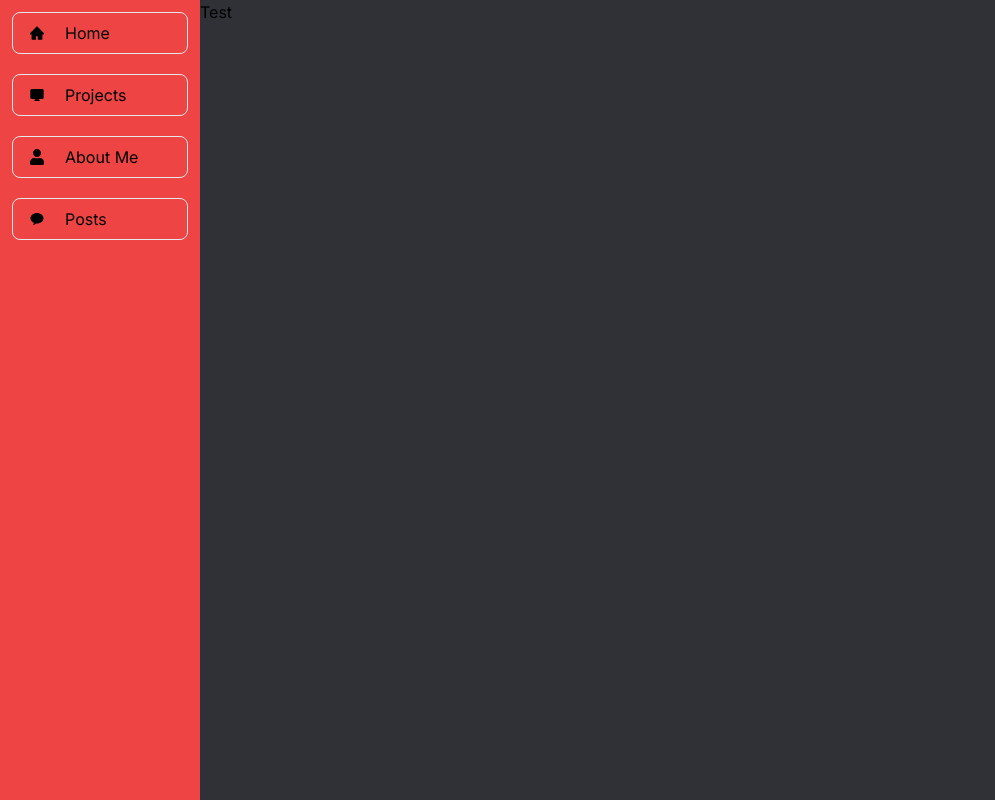
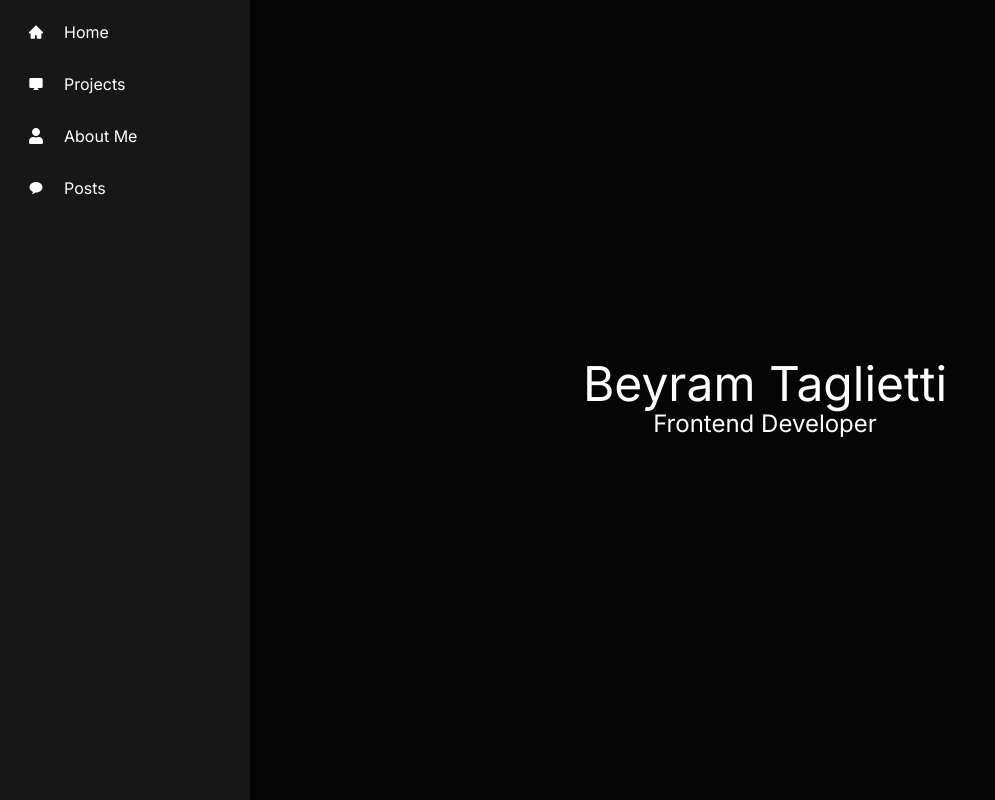
Before and after one commit to BeyramTaglietti/beyram.dev, a Next.js app: page / in a window 1280 px wide. Shown: the whole page, without its empty margins (0-995 px from the left). Built offline with nearby package versions, Linux system fonts and the light colour scheme.

Commit message:
Theme colors

```diff
--- a/src/app/globals.css
+++ b/src/app/globals.css
@@ -3,5 +3,6 @@
 @tailwind utilities;
 
 :root {
-  background-color: #2f3136;
+  background-color: #050505;
+  color: white;
 }
--- a/src/app/page.tsx
+++ b/src/app/page.tsx
@@ -1,3 +1,8 @@
 export default function Home() {
-  return <h1>Test</h1>;
+  return (
+    <div className="flex flex-col justify-center items-center w-full h-full">
+      <h1 className="text-5xl">Beyram Taglietti</h1>
+      <h3 className="text-2xl">Frontend Developer</h3>
+    </div>
+  );
 }
--- a/src/components/Sidebar.tsx
+++ b/src/components/Sidebar.tsx
@@ -9,12 +9,12 @@ import Link from 'next/link';
 const Sidebar = ({ children }: { children: React.ReactNode }) => {
   return (
     <div className="flex flex-row h-[100dvh] w-full">
-      <div className="h-full w-[200px] bg-red-500 fixed">
-        <ul className="p-3 flex flex-col gap-5">
+      <div className="h-full w-[250px] bg-[#171717] fixed">
+        <ul className="p-3 flex flex-col gap-3">
           <li>
             <Link
               href={'/'}
-              className="flex flex-row gap-5 items-center cursor-pointer border rounded-lg p-2 pl-4"
+              className="flex flex-row gap-5 items-center cursor-pointer hover:bg-[#404040] rounded-lg p-2 pl-4"
             >
               <AiFillHome />
               Home
@@ -23,7 +23,7 @@ const Sidebar = ({ children }: { children: React.ReactNode }) => {
           <li>
             <Link
               href={'/projects'}
-              className="flex flex-row gap-5 items-center cursor-pointer border rounded-lg p-2 pl-4"
+              className="flex flex-row gap-5 items-center cursor-pointer hover:bg-[#404040] rounded-lg p-2 pl-4"
             >
               <MdDesktopMac />
               Projects
@@ -32,7 +32,7 @@ const Sidebar = ({ children }: { children: React.ReactNode }) => {
           <li>
             <Link
               href={'/aboutme'}
-              className="flex flex-row gap-5 items-center cursor-pointer border rounded-lg p-2 pl-4"
+              className="flex flex-row gap-5 items-center cursor-pointer hover:bg-[#404040] rounded-lg p-2 pl-4"
             >
               <FaUser />
               About Me
@@ -41,7 +41,7 @@ const Sidebar = ({ children }: { children: React.ReactNode }) => {
           <li>
             <Link
               href={'/posts'}
-              className="flex flex-row gap-5 items-center cursor-pointer border rounded-lg p-2 pl-4"
+              className="flex flex-row gap-5 items-center cursor-pointer hover:bg-[#404040] rounded-lg p-2 pl-4"
             >
               <IoIosText />
               Posts
@@ -50,7 +50,7 @@ const Sidebar = ({ children }: { children: React.ReactNode }) => {
         </ul>
       </div>
 
-      <div className="h-full w-full ml-[200px]">{children}</div>
+      <div className="h-full w-full ml-[250px] p-5">{children}</div>
     </div>
   );
 };
```
